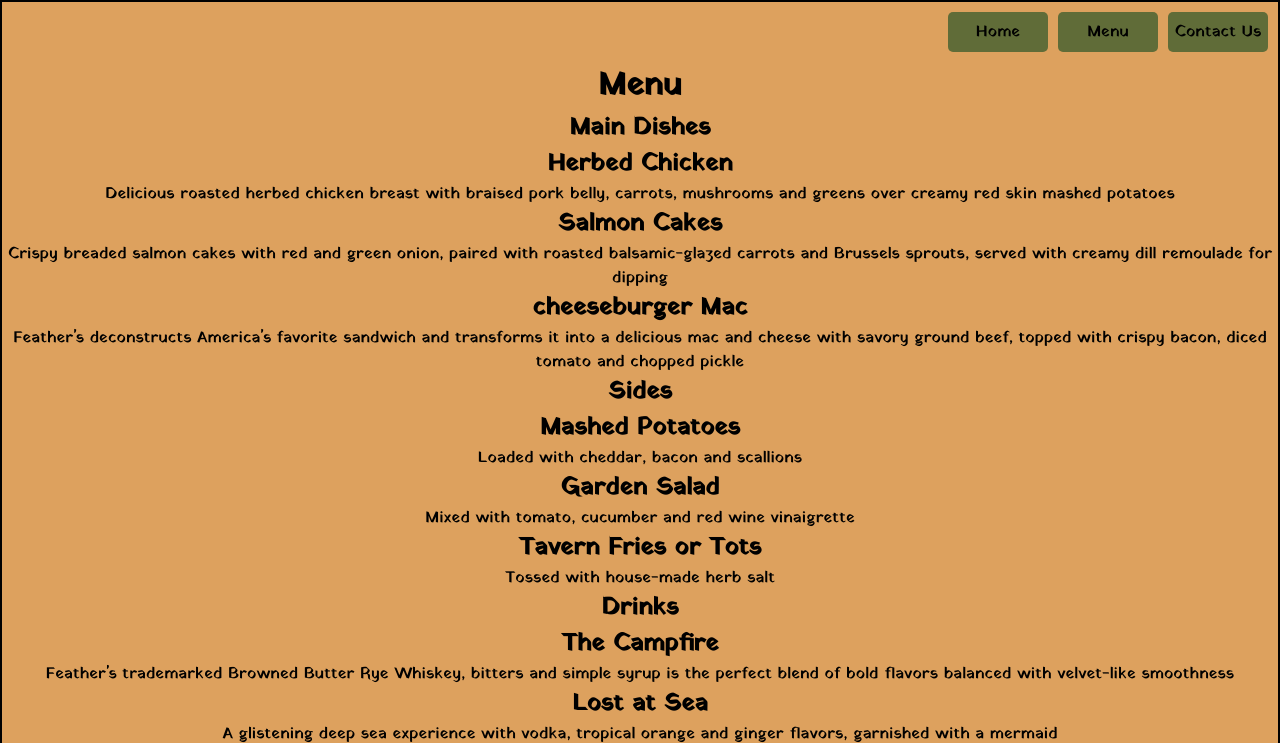
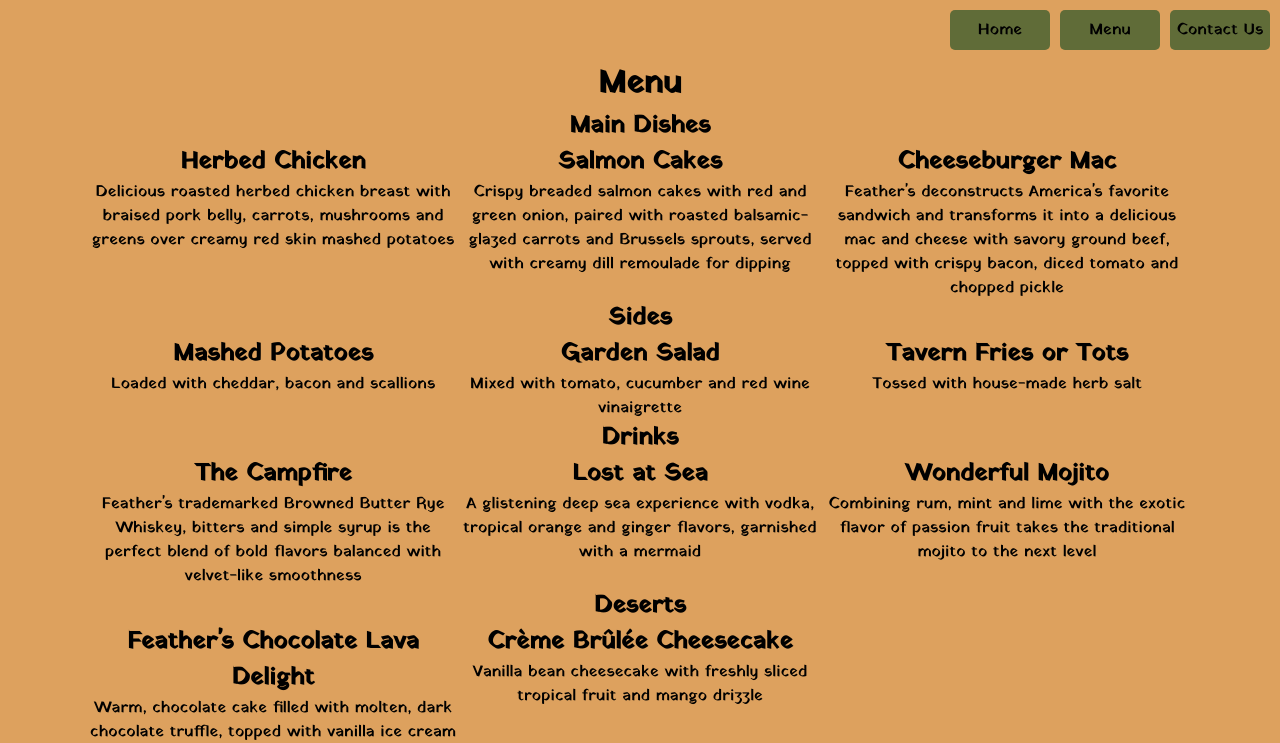
Before and after one commit to T-W-Smith/odin-restaurant_page, a website built with webpack: page src/index.html in a window 1280 px wide. Both pictures are taken after a click on the button "Menu". Shown: the top 743 px of the page. Built offline with nearby package versions, Linux system fonts and the light colour scheme.

Commit message:
Add a grid layout to the menu page

```diff
--- a/src/menuload.js
+++ b/src/menuload.js
@@ -28,7 +28,7 @@ function createMenu() {
     );
     menu.appendChild(
         createMenuItem(
-            "cheeseburger Mac",
+            "Cheeseburger Mac",
             "Feather's deconstructs America's favorite sandwich and " +
             "transforms it into a delicious mac and cheese with savory " +
             "ground beef, topped with crispy bacon, diced tomato and " +
--- a/src/style.css
+++ b/src/style.css
@@ -19,7 +19,6 @@
 
 body {
     background-color: #dda15e;
-    border: 2px solid black;
     height: 100vh;
 }
 
@@ -27,13 +26,6 @@ body {
     display: flex;
     flex-direction: column;
     height: 100%;
-}
-
-.home img {
-    padding-top: 10px;
-    padding-bottom: 10px;
-    background-color: #606c38;
-    border-radius: 10px;
 }
 
 nav {
@@ -72,3 +64,19 @@ button {
     margin-left: 5px;
     margin-right: 5px;
 }
+
+.home img {
+    padding-top: 10px;
+    padding-bottom: 10px;
+    background-color: #606c38;
+    border-radius: 10px;
+}
+
+.menu {
+    display: grid;
+    grid-template-columns: repeat(auto-fit, minmax(300px, .75fr));
+}
+
+.menu h1, .menu h2 {
+    grid-column: 1 / -1;
+}
```
